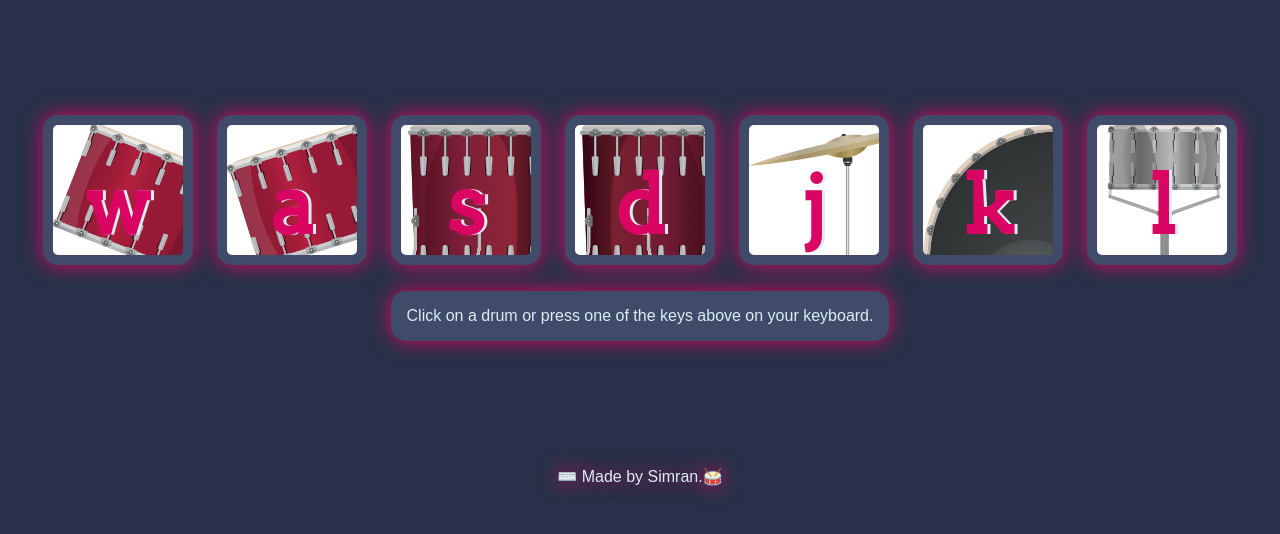
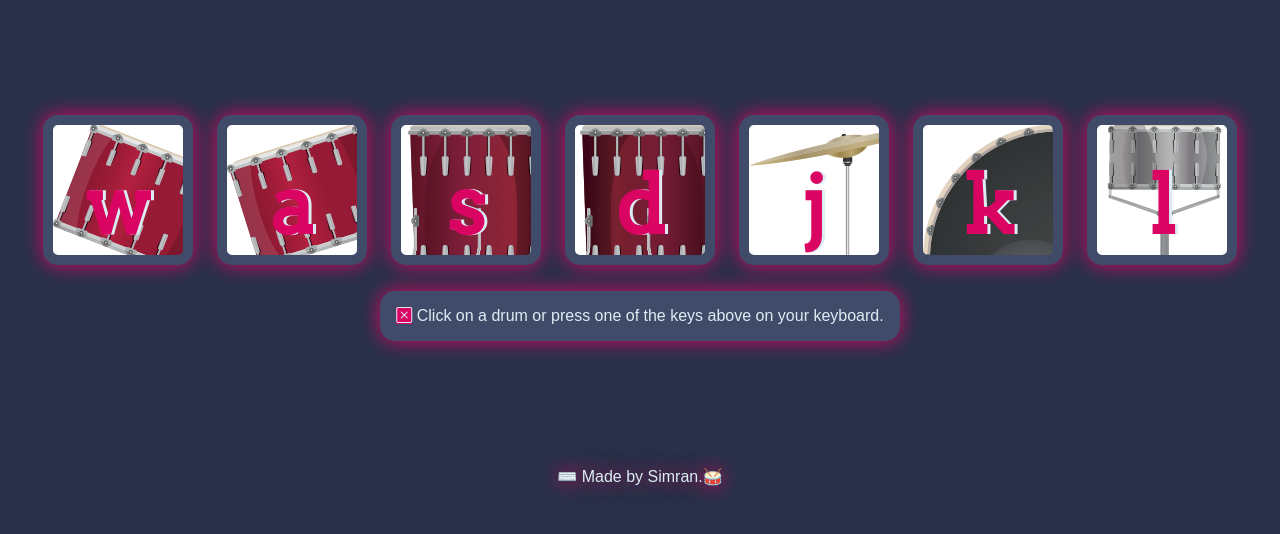
Before and after one commit to simran7s/KeyDrum, a plain HTML site: page index.html in a window 1280 px wide. Shown: the part 174-708 px from the top of the page. Drawn offline with nearby package versions, Linux system fonts and the light colour scheme.

Commit message:
added remove button to instructions

```diff
--- a/index.html
+++ b/index.html
@@ -4,6 +4,7 @@
 <head>
   <meta charset="utf-8">
   <title>Drum Kit</title>
+  <link rel="stylesheet" href="https://cdn.jsdelivr.net/npm/bootstrap-icons@1.5.0/font/bootstrap-icons.css">
   <link rel="stylesheet" href="styles.css">
   <link href="https://fonts.googleapis.com/css?family=Arvo" rel="stylesheet">
 </head>
@@ -19,7 +20,11 @@
     <button class="j drum">j</button>
     <button class="k drum">k</button>
     <button class="l drum">l</button>
-    <p>Click on a drum or press one of the keys above on your keyboard.</p>
+
+    <p class="help">
+        <i class="bi bi-x-square"></i>
+        Click on a drum or press one of the keys above on your keyboard.
+    </p>
   </div>
 
 
--- a/index.js
+++ b/index.js
@@ -6,6 +6,10 @@ var audio5 = new Audio("./sounds/crash.mp3");
 var audio6 = new Audio("./sounds/kick-bass.mp3");
 var audio7 = new Audio("./sounds/snare.mp3");
 
+document.querySelector(".bi").addEventListener("click", function(){
+        console.log("hi")
+        document.querySelector(".help").remove()
+});
 
 // loop through each .drum element
 for(var i = 0; i < document.querySelectorAll(".drum").length;i++){
@@ -57,6 +61,7 @@ function playMusic(key) {
 }
 
 
+
 function buttonAnimation(key){
        document.querySelector("."+key).classList.add("pressed");
        setTimeout(() => {
--- a/styles.css
+++ b/styles.css
@@ -21,6 +21,10 @@ p {
   width: fit-content;
   margin: 1rem auto 0;
   padding: 1rem;
+}
+
+i {
+  background-color: #da0463;
 }
 
 footer {
```
